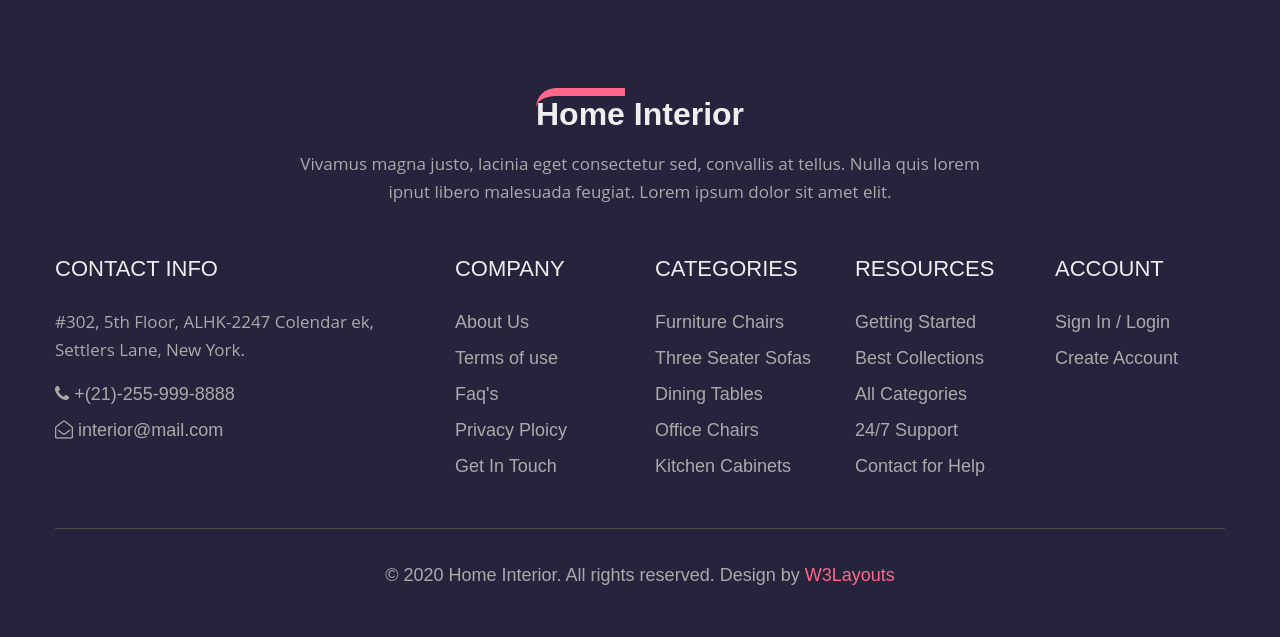
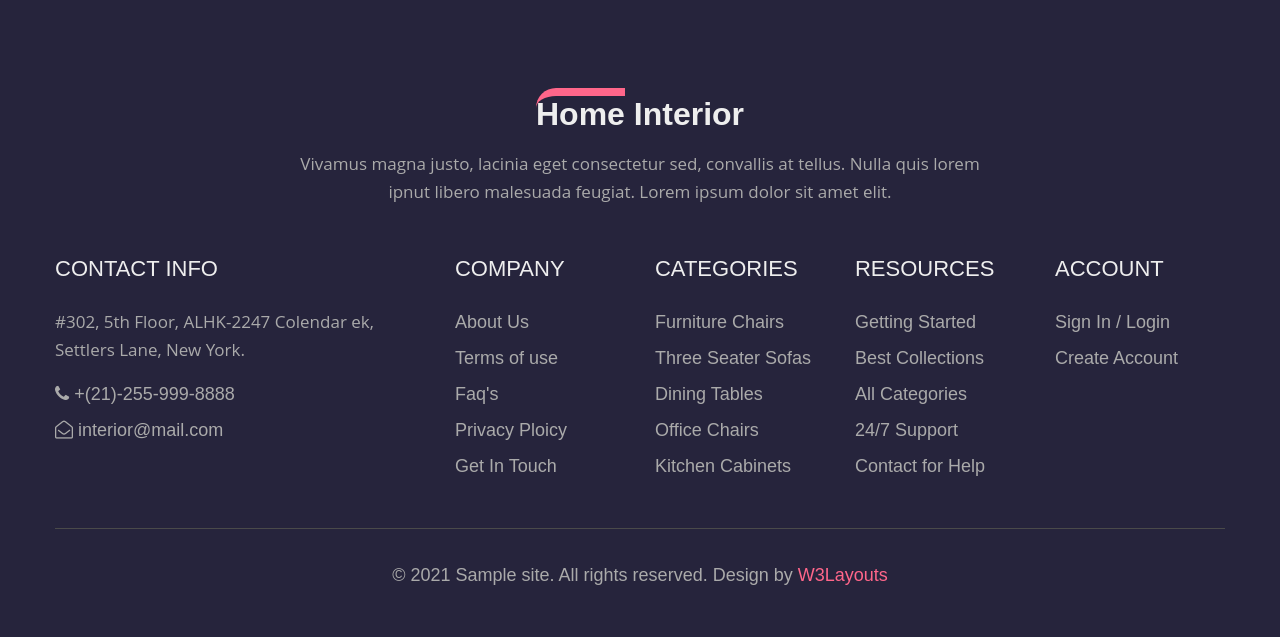
Before and after one commit to GabeValdivia/custom-home-interior, a WordPress theme: template themes/home-interior/index.php in a window 1280 px wide. Shown: the part 3785-4422 px from the top of the page. Run offline with PHP 8.4 and a stand-in for WordPress, Linux system fonts and the light colour scheme; the site name, menu and one post (Sample post) are stand-ins, and other content is empty.

Commit message:
Add year and bloginfo php to footer so that year and site name pulls in dynamically

```diff
--- a/themes/home-interior/footer.php
+++ b/themes/home-interior/footer.php
@@ -137,7 +137,7 @@
     <!-- copyright -->
     <section class="w3l-footer-29-main w3l-copyright">
       <div class="text-center">
-        <p class="copy-footer-29">© 2020 Home Interior. All rights reserved. Design by <a href="https://w3layouts.com/"
+        <p class="copy-footer-29">© <?php echo date("Y"); ?> <?php echo bloginfo('name'); ?>. All rights reserved. Design by <a href="https://w3layouts.com/"
             target="_blank">
             W3Layouts</a></p>
       </div>
--- a/themes/home-interior/index.php
+++ b/themes/home-interior/index.php
@@ -159,7 +159,7 @@
                 </div>
                 <div class="col-lg-6 mt-lg-0 mt-md-5 mt-4">
                     <div class="position-relative">
-                        <img src="assets/images/s1.jpg" alt="" class="img-fluid">
+                        <img src="<?php echo get_template_directory_uri().'/assets/images/s1.jpg'; ?>" alt="" class="img-fluid">
                         <a href="#small-dialog" class="popup-with-zoom-anim play-view text-center position-absolute">
                             <span class="video-play-icon">
                                 <span class="fa fa-play"></span>
```
